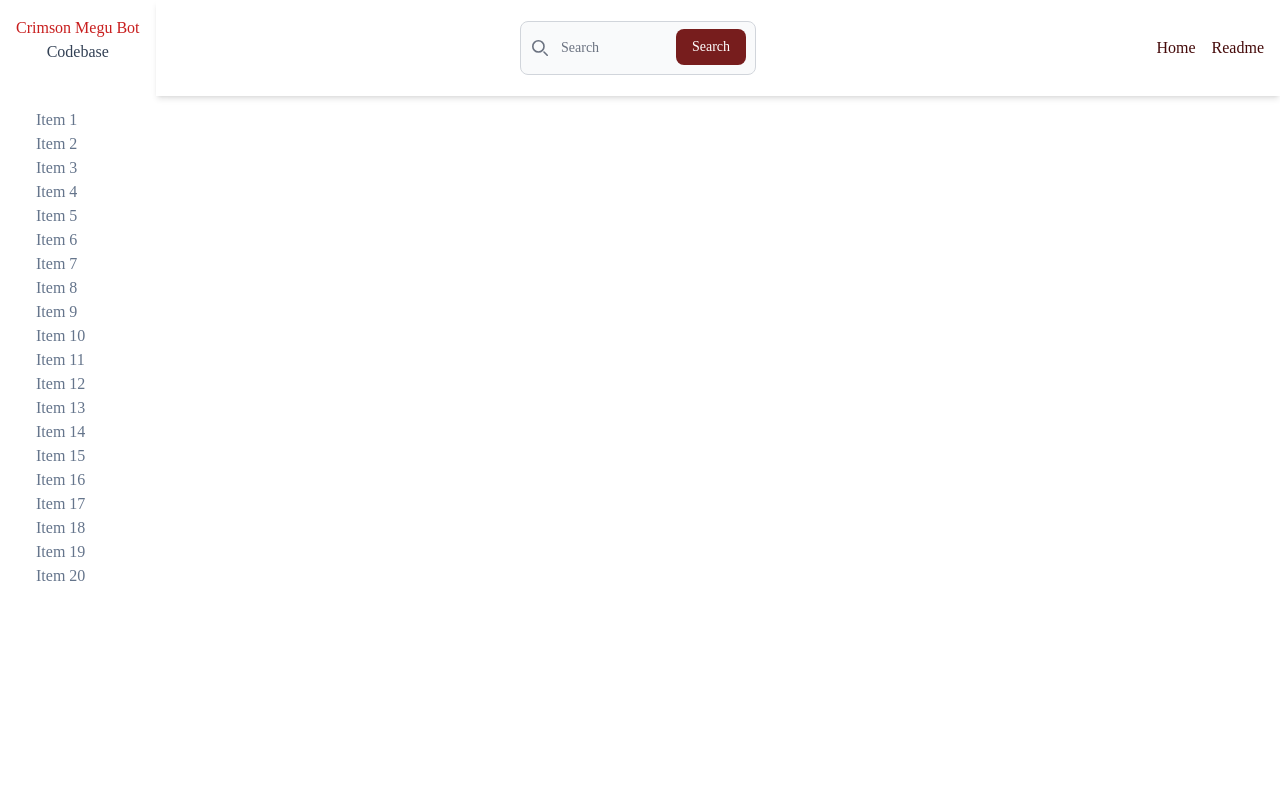
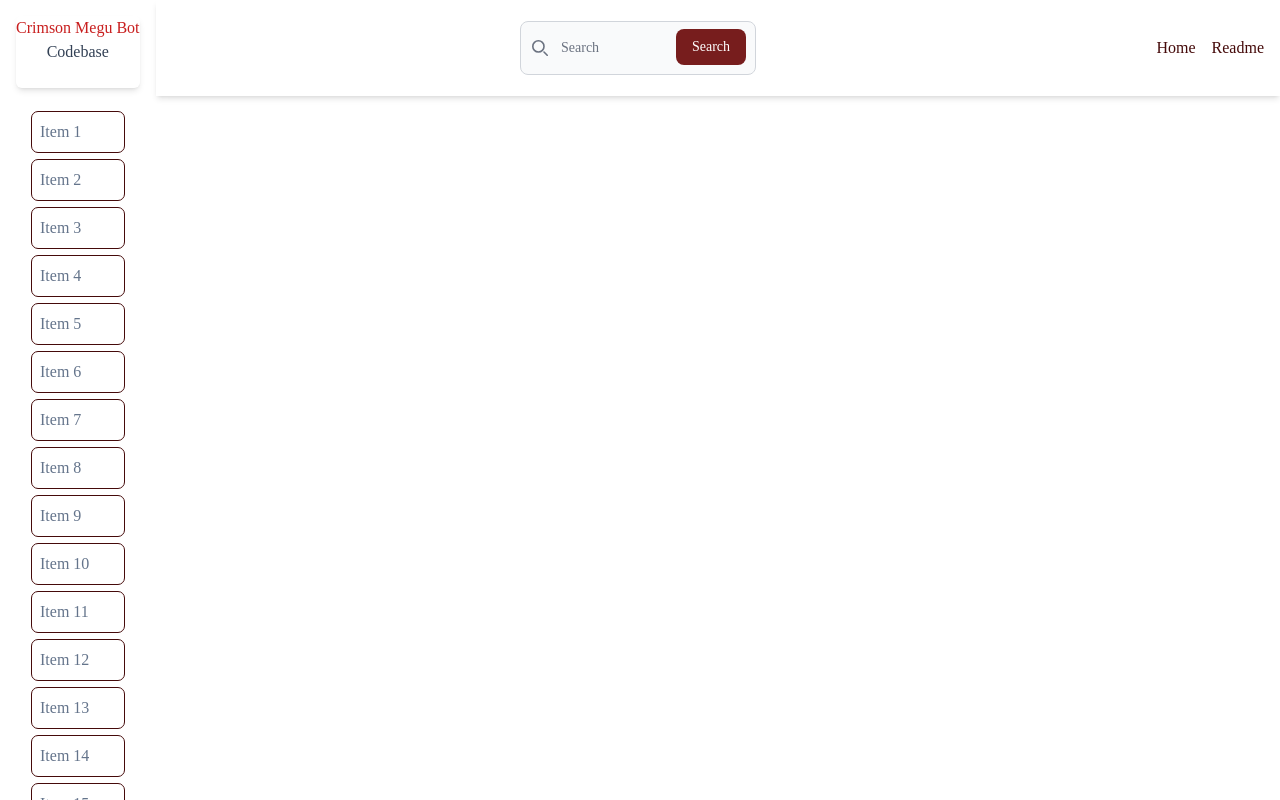
Before and after one commit to MeguRobot/megudoc.github.io, a React (Vite) app: page / in a window 1280 px wide. Built offline with nearby package versions, Linux system fonts and the light colour scheme.

Commit message:
Added stilysh to the side left pane, added drop menu cpaability to evert single entry on the wiki with every element.

```diff
--- a/src/Components/Wikipane.jsx
+++ b/src/Components/Wikipane.jsx
@@ -7,17 +7,22 @@ function Wikipane()
     return (
         <>
             <div className="wikiPane overflow-y-auto p-4 flex flex-col max-h-screen">
-                    <div className="wikiPanelTitle max-h-48">
+                    <div className="wikiPanelTitle max-h-48 rounded-md shadow-md backdrop-blur-sm">
                         <h1 className="text-red-700">Crimson Megu Bot</h1>
                         <h2 className=" text-center text-slate-700">Codebase</h2>
                         <br></br>
                     </div>
-                <ul className="wikiList text-slate-500 p-5">
-                    {addRows.map((item) => (
+            <div className="ElementsDiv p-2 flex flex-col ">
+                <ul className="wikiList text-slate-500 py-2 ">
+                       {addRows.map((item) => (
+                            <div key={item} className="itemWikiType outline outline-1 outline-red-950 m-2 p-2 rounded-md flex flex-row">
+                                <li key={item}>Item {item}</li>
 
-                        <li key={item}>Item {item}</li>
+                            </div>
                     ))}
                 </ul>
+            </div>
+
             </div>
         </>
 
```
